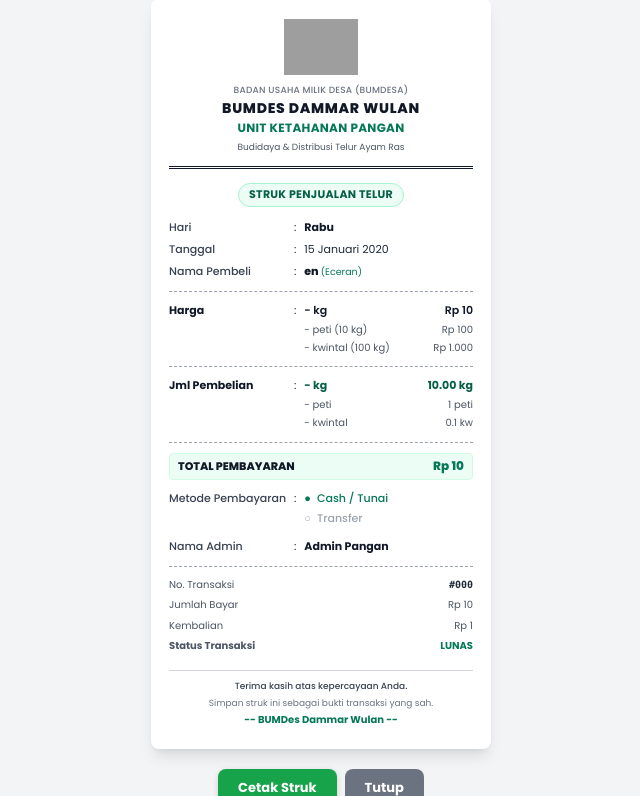
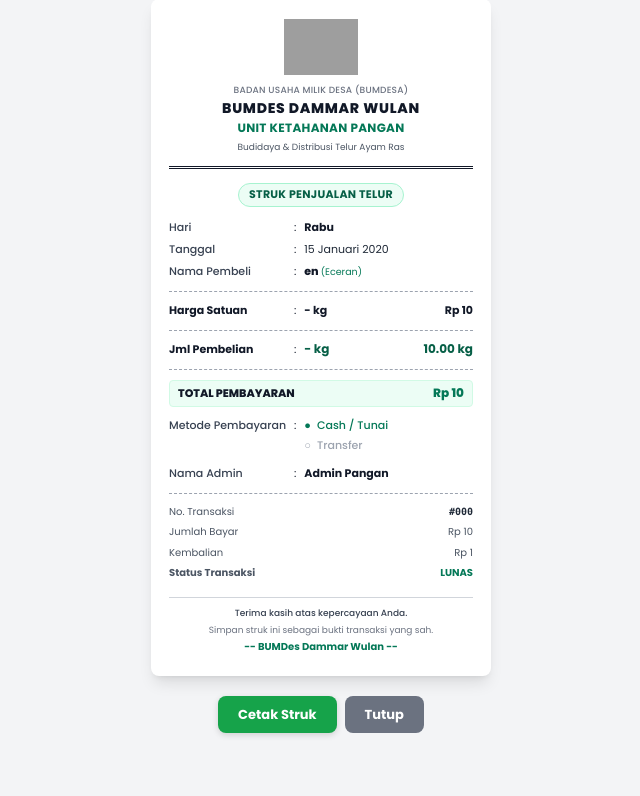
Before and after one commit to alpaenf/BumdesCiwuni, a Laravel app: page /unit/ketahanan-pangan/admin/penjualan-telur/struk/1 in a window 1280 px wide. Shown: the part 73-869 px from the top of the page, without its empty margins (319-959 px from the left). After the commit the page ends 809 px from the top, so only its background shows below. Run offline with Laravel 12, Linux system fonts and the light colour scheme; data comes from the database, SQL or seed files in the repository; tables that the repository leaves empty hold one stand-in row (values such as "Sample post"); parts of the project's set-up code (start-up, migrations or seed data) failed here and were passed over; some libraries are stand-ins or nearby versions; grey boxes are pictures that could not be loaded.

Commit message:
refactor: simplify receipt by removing unselected peti and kwintal rows

```diff
--- a/resources/views/ketahanan_pangan/struk.blade.php
+++ b/resources/views/ketahanan_pangan/struk.blade.php
@@ -187,23 +187,15 @@
 
             <div class="section-separator"></div>
 
-            <!-- Rincian Harga Sesuai Gambar -->
+            <!-- Rincian Harga -->
             <div class="space-y-1 my-2 text-[11px]">
                 <div class="flex items-start">
-                    <span class="field-label font-bold text-gray-900">Harga</span>
+                    <span class="field-label font-bold text-gray-900">Harga Satuan</span>
                     <span class="mr-2">:</span>
-                    <div class="flex-1 space-y-0.5">
-                        <div class="flex justify-between font-semibold">
+                    <div class="flex-1">
+                        <div class="flex justify-between font-bold text-gray-900">
                             <span>- kg</span>
                             <span>Rp {{ number_format($hargaPerKg, 0, ',', '.') }}</span>
-                        </div>
-                        <div class="flex justify-between text-[10px] text-gray-600">
-                            <span>- peti (10 kg)</span>
-                            <span>Rp {{ number_format($hargaPeti, 0, ',', '.') }}</span>
-                        </div>
-                        <div class="flex justify-between text-[10px] text-gray-600">
-                            <span>- kwintal (100 kg)</span>
-                            <span>Rp {{ number_format($hargaKwintal, 0, ',', '.') }}</span>
                         </div>
                     </div>
                 </div>
@@ -211,13 +203,13 @@
 
             <div class="section-separator"></div>
 
-            <!-- Rincian Jumlah Pembelian Sesuai Gambar -->
+            <!-- Rincian Jumlah Pembelian -->
             <div class="space-y-1 my-2 text-[11px]">
                 <div class="flex items-start">
                     <span class="field-label font-bold text-gray-900">Jml Pembelian</span>
                     <span class="mr-2">:</span>
                     <div class="flex-1 space-y-0.5">
-                        <div class="flex justify-between font-bold text-emerald-800">
+                        <div class="flex justify-between font-bold text-emerald-800 text-xs">
                             <span>- kg</span>
                             <span>{{ number_format($jmlKg, 2) }} kg</span>
                         </div>
@@ -230,14 +222,6 @@
                             <span>* Pasokan Rekanan Luar</span>
                         </div>
                         @endif
-                        <div class="flex justify-between text-[10px] text-gray-600">
-                            <span>- peti</span>
-                            <span>{{ $jmlPeti }} peti</span>
-                        </div>
-                        <div class="flex justify-between text-[10px] text-gray-600">
-                            <span>- kwintal</span>
-                            <span>{{ $jmlKwintal }} kw</span>
-                        </div>
                     </div>
                 </div>
             </div>
```
